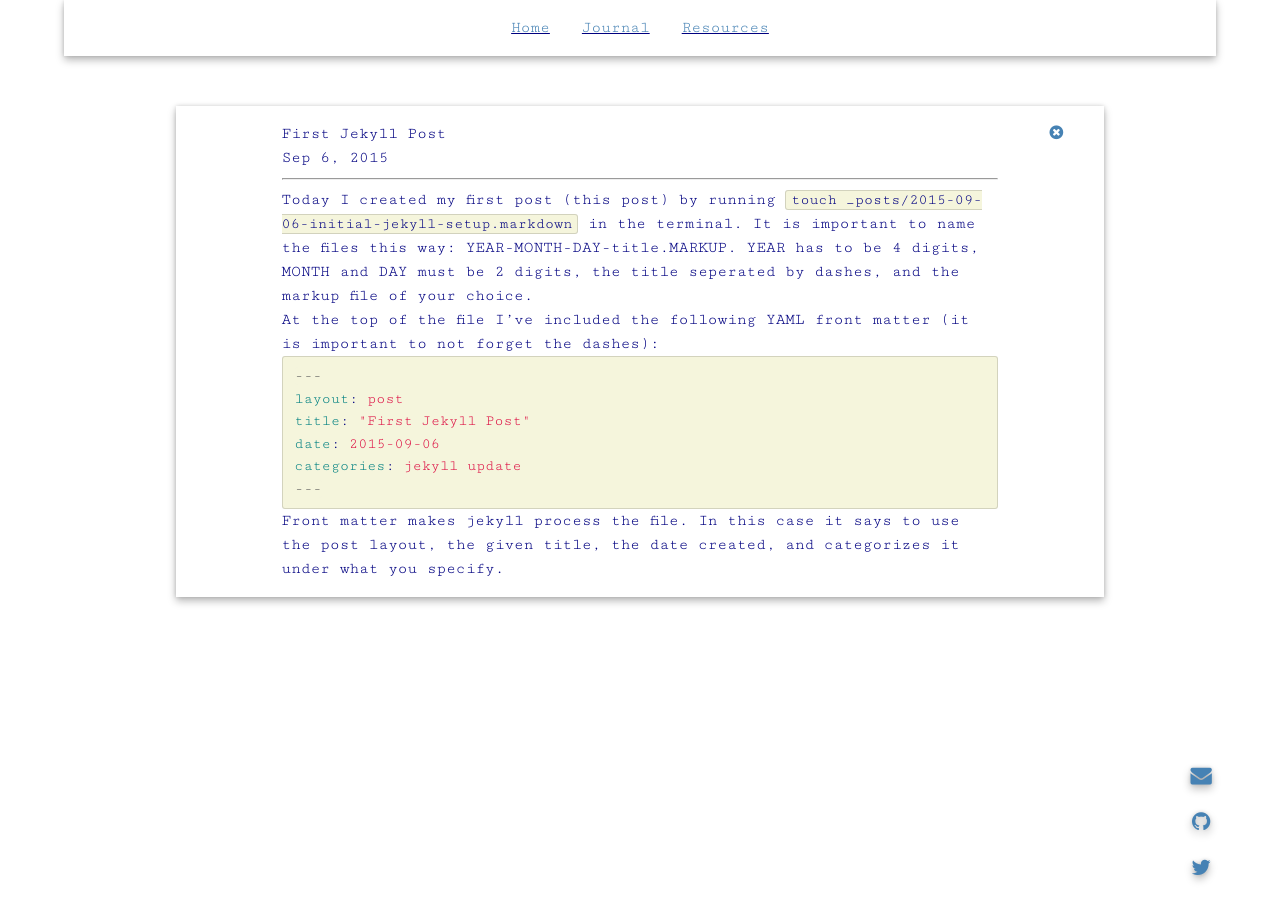
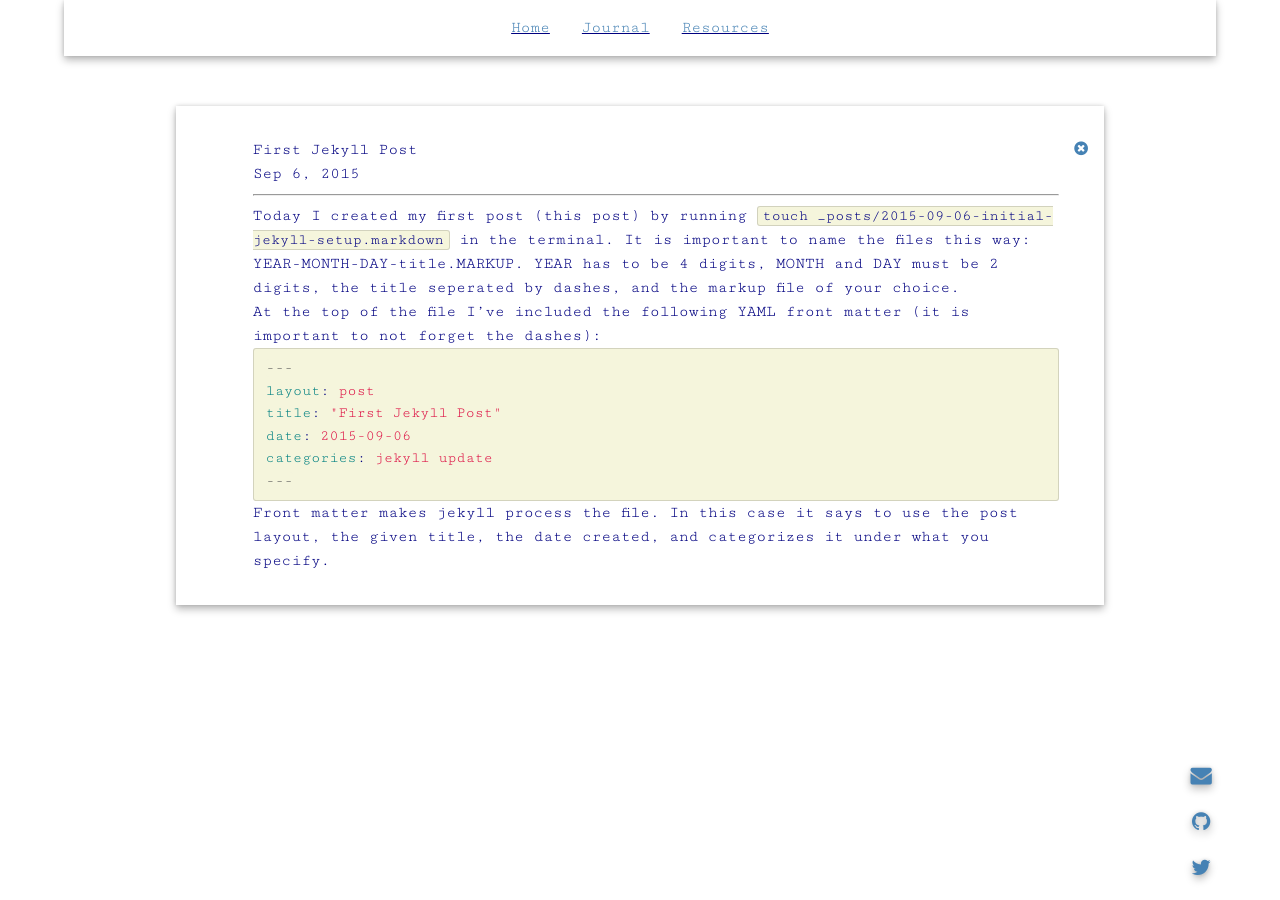
Before and after one commit to kbejko/kbejko.github.io, a Jekyll site: the page built from _posts/2015-09-06-first-jekyll-post.markdown, in a window 1280 px wide. Built offline with Jekyll 4.4.1, drawn with Linux system fonts in a browser that asks for light colours; nearby versions of some CDN libraries.

Commit message:
Makes content more responsive (WIP)

```diff
--- a/_sass/pages/_post.scss
+++ b/_sass/pages/_post.scss
@@ -1,5 +1,6 @@
 .post {
   font-size: $small-font-size;
+  padding: 3em;
 }
 
 
@@ -7,6 +8,7 @@
   .post {
     width: 100%;
     font-size: $small-font-size;
+    padding: 1em;
   }
 }
 
@@ -19,6 +21,6 @@
 
 
 .post-close {
-  left: 82%;
+  right: 15%;
   position: fixed;
 }
--- a/_sass/sections/_content.scss
+++ b/_sass/sections/_content.scss
@@ -5,13 +5,23 @@
   line-height: $base-line-height;
   position: absolute;
   top: $spacing-unit * 3;
-  left: 0;
-  right: 0;
-  margin: 1em auto;
-  max-width: $border-width - 30%;
-  padding: 1em;
+  max-width: 100%;
 }
 
 .wrapper {
-  max-width: $border-width - 20%;
+  max-width: 100%;
 }
+
+@media only screen and (min-width: $first-bp) {
+  .page-content {
+    left: 0;
+    right: 0;
+    margin: 1em auto;
+    max-width: 70%;
+    padding: 1em;
+  }
+
+  .wrapper {
+    max-width: 90%
+  }
+}
--- a/javascript/script.js
+++ b/javascript/script.js
@@ -1,11 +1,11 @@
-(function rotateHamburger(){
-   var burger = document.querySelector(".burger")
-   var first = document.querySelector(".first")
-   var second = document.querySelector(".second")
-   var sidebar = document.querySelector(".sidebar")
-   burger.onclick = function(){
-     first.classList.toggle("rotate-down")
-     second.classList.toggle("rotate-up")
-     sidebar.classList.toggle("visible")
-   }
-})()
+// (function rotateHamburger(){
+//    var burger = document.querySelector(".burger")
+//    var first = document.querySelector(".first")
+//    var second = document.querySelector(".second")
+//    var sidebar = document.querySelector(".sidebar")
+//    burger.onclick = function(){
+//      first.classList.toggle("rotate-down")
+//      second.classList.toggle("rotate-up")
+//      sidebar.classList.toggle("visible")
+//    }
+// })()
```
